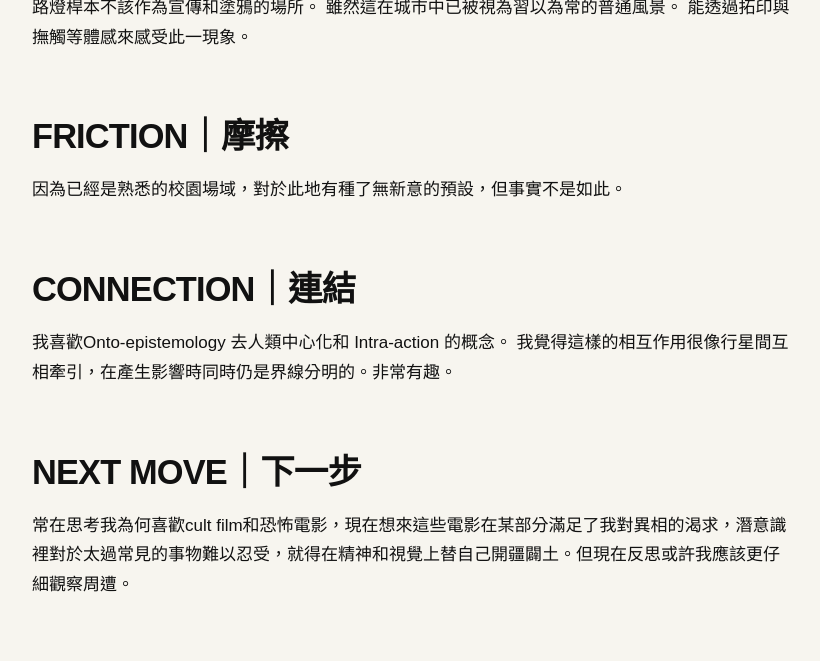
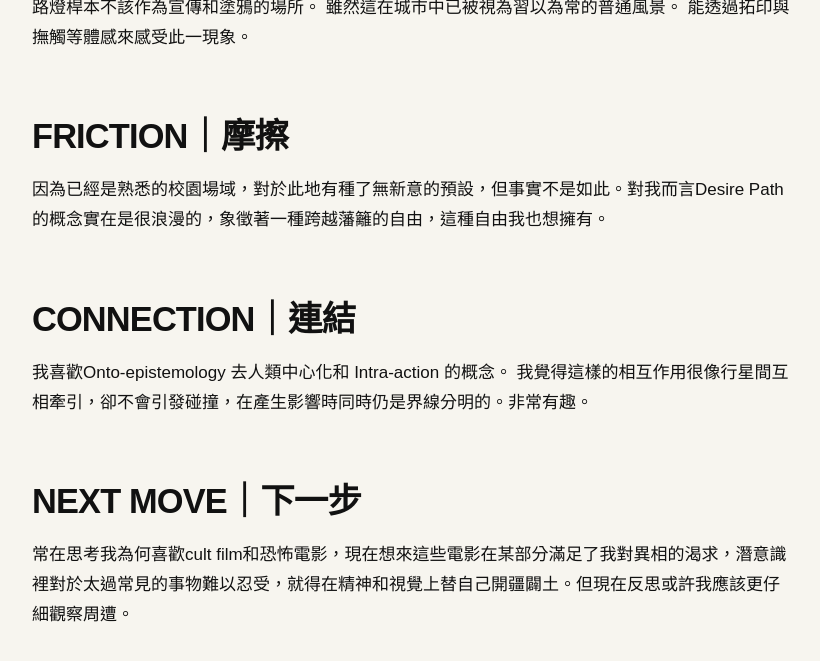
Before and after one commit to irisalco/fieldworkarchive, a Jekyll site: the page built from weeks/week-02.md, in a window 1280 px wide and 900 px high, scrolled down 773 px, cut to the strip 163-824 px from the top of the window. Shown: the whole strip, without its empty margins (48-868 px from the left). Built offline with Jekyll 4.4.1, drawn with Linux system fonts in a browser that asks for light colours.

Commit message:
Update week-02.md

```diff
--- a/weeks/week-02.md
+++ b/weeks/week-02.md
@@ -19,10 +19,10 @@ permalink: /weeks/week-02/
 
 ## FRICTION｜摩擦
 
-因為已經是熟悉的校園場域，對於此地有種了無新意的預設，但事實不是如此。
+因為已經是熟悉的校園場域，對於此地有種了無新意的預設，但事實不是如此。對我而言Desire Path的概念實在是很浪漫的，象徵著一種跨越藩籬的自由，這種自由我也想擁有。
 
 ## CONNECTION｜連結
-我喜歡Onto-epistemology 去人類中心化和 Intra-action 的概念。 我覺得這樣的相互作用很像行星間互相牽引，在產生影響時同時仍是界線分明的。非常有趣。
+我喜歡Onto-epistemology 去人類中心化和 Intra-action 的概念。 我覺得這樣的相互作用很像行星間互相牽引，卻不會引發碰撞，在產生影響時同時仍是界線分明的。非常有趣。
 
 ## NEXT MOVE｜下一步
 
```
